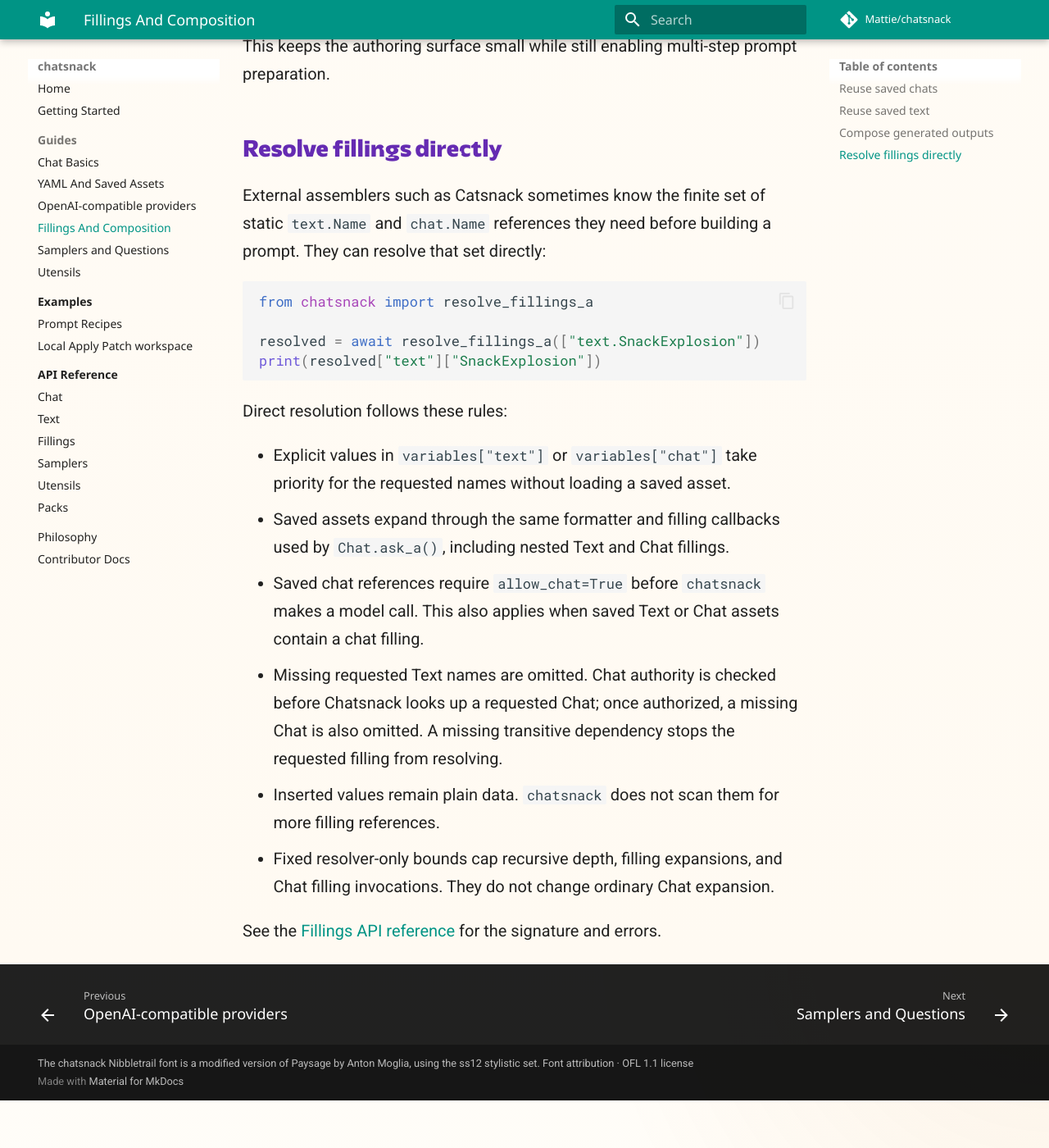
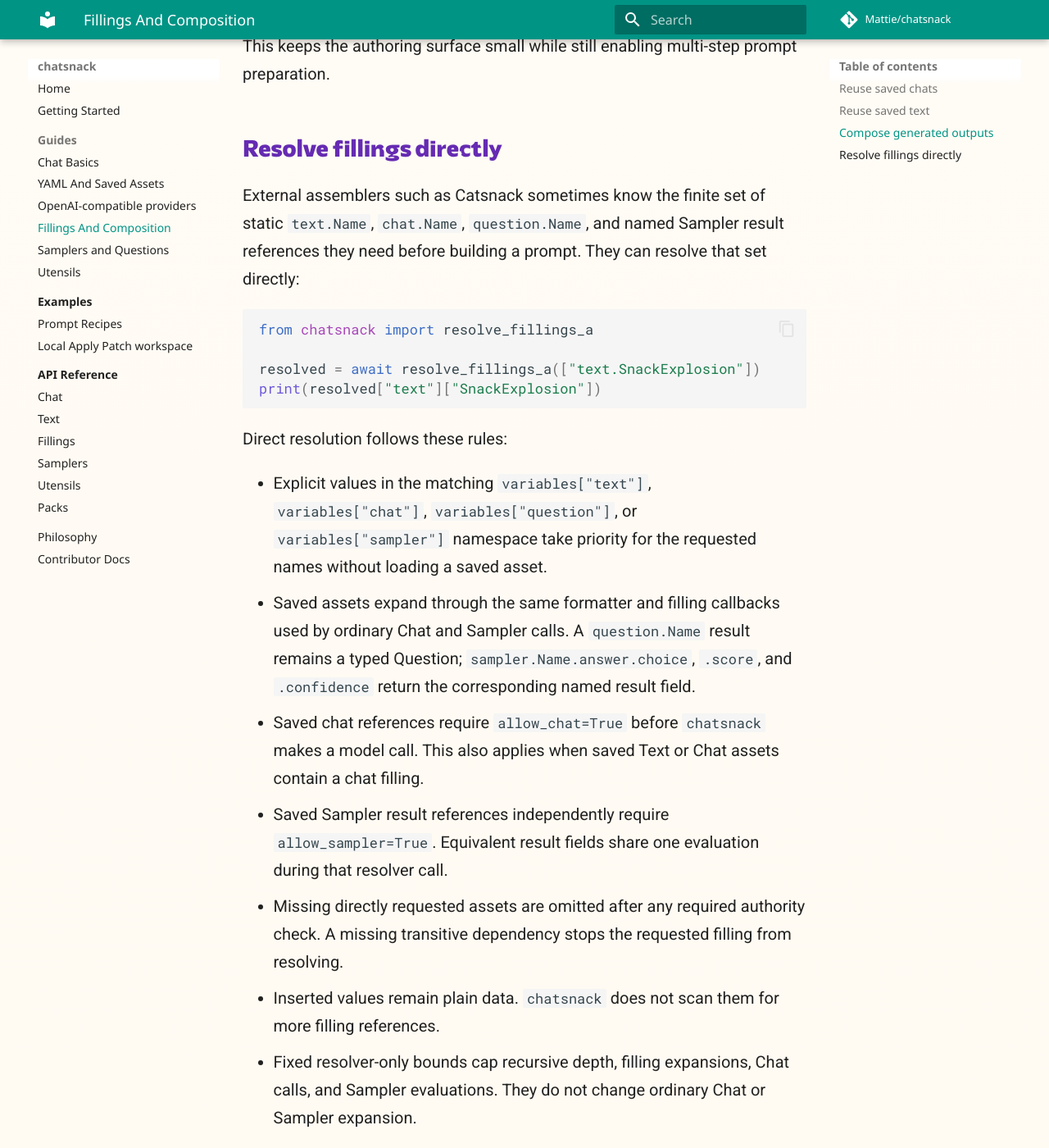
Before and after one commit to Mattie/chatsnack, an MkDocs documentation site: the page built from docs/guides/fillings.md, in a window 1280 px wide and 1400 px high, scrolled down 1658 px. Shown: the whole window at 82% size. Built offline with MkDocs 1.6.1 and Material for MkDocs 9.7.7, drawn with Linux system fonts in a browser that asks for light colours; comment, search, counter and statistics services are not loaded; before the commit the page ends 3000 px from its top, so only the background shows below that.

Commit message:
Address PR review comments

````diff
--- a/docs/guides/fillings.md
+++ b/docs/guides/fillings.md
@@ -65,8 +65,8 @@
 ## Resolve fillings directly
 
 External assemblers such as Catsnack sometimes know the finite set of static
-`text.Name` and `chat.Name` references they need before building a prompt. They
-can resolve that set directly:
+`text.Name`, `chat.Name`, `question.Name`, and named Sampler result references
+they need before building a prompt. They can resolve that set directly:
 
 ```python
 from chatsnack import resolve_fillings_a
@@ -77,20 +77,24 @@
 
 Direct resolution follows these rules:
 
-- Explicit values in `variables["text"]` or `variables["chat"]` take priority
-  for the requested names without loading a saved asset.
+- Explicit values in the matching `variables["text"]`, `variables["chat"]`,
+  `variables["question"]`, or `variables["sampler"]` namespace take priority for
+  the requested names without loading a saved asset.
 - Saved assets expand through the same formatter and filling callbacks used by
-  `Chat.ask_a()`, including nested Text and Chat fillings.
+  ordinary Chat and Sampler calls. A `question.Name` result remains a typed
+  Question; `sampler.Name.answer.choice`, `.score`, and `.confidence` return the
+  corresponding named result field.
 - Saved chat references require `allow_chat=True` before `chatsnack` makes a model
   call. This also applies when saved Text or Chat assets contain a chat filling.
-- Missing requested Text names are omitted. Chat authority is checked before
-  Chatsnack looks up a requested Chat; once authorized, a missing Chat is also
-  omitted. A missing transitive dependency stops the requested filling from
+- Saved Sampler result references independently require `allow_sampler=True`.
+  Equivalent result fields share one evaluation during that resolver call.
+- Missing directly requested assets are omitted after any required authority
+  check. A missing transitive dependency stops the requested filling from
   resolving.
 - Inserted values remain plain data. `chatsnack` does not scan them for more
   filling references.
-- Fixed resolver-only bounds cap recursive depth, filling expansions, and Chat
-  filling invocations. They do not change ordinary Chat expansion.
+- Fixed resolver-only bounds cap recursive depth, filling expansions, Chat calls,
+  and Sampler evaluations. They do not change ordinary Chat or Sampler expansion.
 
 See the [Fillings API reference](../reference/api/fillings.md) for the signature
 and errors.
````
Also changed, not shown: docs/guides/samplers.md (+2 -2 lines), docs/reference/api/sampler.md (+3 -0 lines), docs/rfcs/sampler-concept-spec.md (+2 -2 lines), 4 other files.
